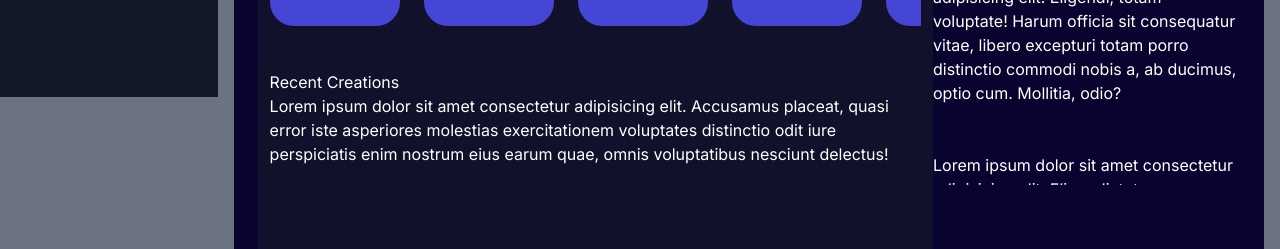
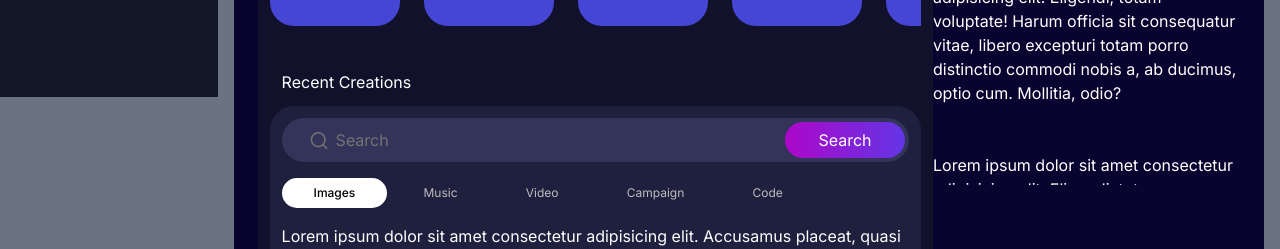
Before and after one commit to stanleynzegwu/birble-ai, a Next.js app: page / in a window 1280 px wide. Shown: the part 703-952 px from the top of the page. Built offline with nearby package versions, Linux system fonts and the light colour scheme.

Commit message:
added searchbar and multicontentselector component

```diff
--- a/app/container/Maincontent.jsx
+++ b/app/container/Maincontent.jsx
@@ -1,12 +1,15 @@
 "use client";
 
 import MainFeatures from "@/src/components/MainFeatures";
+import MultiContentSelector from "@/src/components/MultiContentSelector";
 import { ScrollReel } from "@/src/components/ScrollReel";
+import SearchBar from "@/src/components/SearchBar";
 import { WALLET_DETAILS, plans } from "@/src/constants";
 import { useState } from "react";
 
 const MainContent = () => {
   const [selectedPlan, setSelectedPlan] = useState("upgrade");
+
   return (
     <div className="main-container w-[68.75%] ">
       {/* TOP */}
@@ -89,17 +92,19 @@ const MainContent = () => {
       {/* THIRD */}
       <div className="relative w-full h-fit bg-transparent px-3">
         <ScrollReel />
-
       </div>
       <div className="mt-[-170px] rounded-3xl bg-[#11112C] w-full h-fit px-3 pt-[190px] z-10 ">
-        <p>Recent Creations</p>
+        <p className="pl-3">Recent Creations</p>
+        <div className="rounded-3xl p-3 bg-[rgb(35,35,67,0.8)] my-3 flex flex-col gap-4">
+          <SearchBar />
+          <MultiContentSelector />
           <p className="h-screen">
-            Lorem ipsum dolor sit amet consectetur adipisicing elit. Accusamus placeat, quasi error iste
-            asperiores molestias exercitationem voluptates distinctio odit iure perspiciatis enim
-            nostrum eius earum quae, omnis voluptatibus nesciunt delectus!
+            Lorem ipsum dolor sit amet consectetur adipisicing elit. Accusamus placeat, quasi error
+            iste asperiores molestias exercitationem voluptates distinctio odit iure perspiciatis
+            enim nostrum eius earum quae, omnis voluptatibus nesciunt delectus!
           </p>
-
         </div>
+      </div>
     </div>
   );
 };
--- a/app/globals.css
+++ b/app/globals.css
@@ -121,6 +121,16 @@ div::-webkit-scrollbar {
   background-color: rgb(114, 103, 103);
 }
 
+/* placeholder */
+input::placeholder {
+  color: #737373;
+  opacity: 1;
+}
+
+input::-ms-input-placeholder {
+  color: #737373;
+}
+
 @layer components {
   .main-container {
     @apply flex min-h-screen flex-1 flex-col gap-6;
--- a/app/page.js
+++ b/app/page.js
@@ -7,7 +7,7 @@ export default function Home() {
     <main className="flex justify-between bg-gray-500 text-white">
       <LeftSidebar/>
       <div className="relative w-[83%]">
-        <div className="fixed w-full h-16 z-20 bg-gray-500">
+        <div className="fixed w-full h-16 z-50 bg-gray-500">
             TopBar
         </div>
         <div className="px-4 mt-16">
--- /dev/null
+++ b/src/components/MultiContentSelector.jsx
@@ -0,0 +1,24 @@
+"use client";
+
+import { useState } from "react";
+
+const MultiContentSelector = () => {
+  const [multiContentSelector, setMultiContentSelector] = useState("images");
+  return (
+    <div className="w-[85%] flex justify-between">
+      {["images", "music", "video", "campaign", "code"].map((item, index) => (
+        <button
+          key={index}
+          className={`capitalize text-[12px] text-[#BDBDBD] px-8 py-[6px] rounded-[25px] base-transition ${
+            multiContentSelector == item && "bg-white text-black font-medium"
+          }`}
+          onClick={() => setMultiContentSelector(item)}
+        >
+          {item}
+        </button>
+      ))}
+    </div>
+  );
+};
+
+export default MultiContentSelector;
--- /dev/null
+++ b/src/components/SearchBar.jsx
@@ -0,0 +1,19 @@
+const SearchBar = () => {
+  return (
+    <div className="w-full h-[44px] bg-[#34345B] rounded-[25px] p-1 flex justify-between items-center">
+      <div className="pl-6 flex gap-2 items-center">
+        <img src="/assets/icons/searchIcon.png" alt="searchIcon" />
+        <input
+          type="text"
+          className="bg-transparent border-none focus:outline-none"
+          placeholder="Search"
+        />
+      </div>
+      <button className="rounded-[25px] h-full w-[120px] bg-gradient-to-r from-[#AD07C9] to-[#6335E5]">
+        Search
+      </button>
+    </div>
+  );
+};
+
+export default SearchBar;
```
Also changed, not shown: src/components/ScrollReel.jsx (+11 -8 lines), public/assets/icons/searchIcon.png (added).
